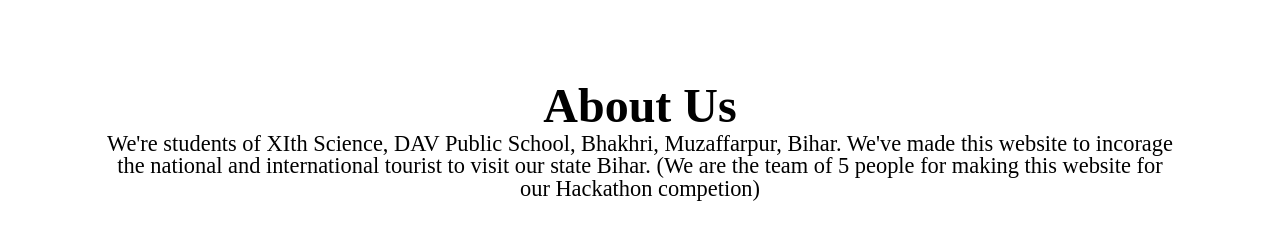
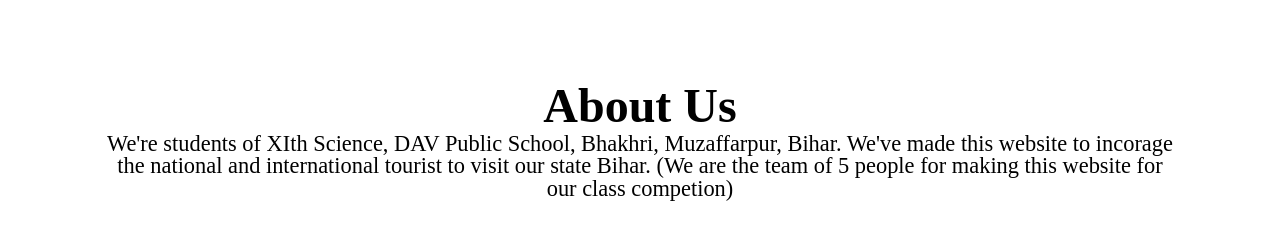
Before and after one commit to CHAPARII/Travel-ease, a plain HTML site: page index.html in a window 1280 px wide. Shown: the part 7980-8230 px from the top of the page. Drawn offline with Linux system fonts and the light colour scheme; files whose address does not match are found by name; a web font is replaced by a local one.

Commit message:
index.html

```diff
--- a/index.html
+++ b/index.html
@@ -151,7 +151,7 @@
         <p>
           We're students of XIth Science, DAV Public School, Bhakhri, Muzaffarpur, Bihar.
           We've made this website to incorage the national and international tourist to visit our state Bihar.
-          (We are the team of 5 people for making this website for our Hackathon competion)
+          (We are the team of 5 people for making this website for our class competion)
         </p>
         <div class="team-members-wrapper">
           <div class="team-members">
```
